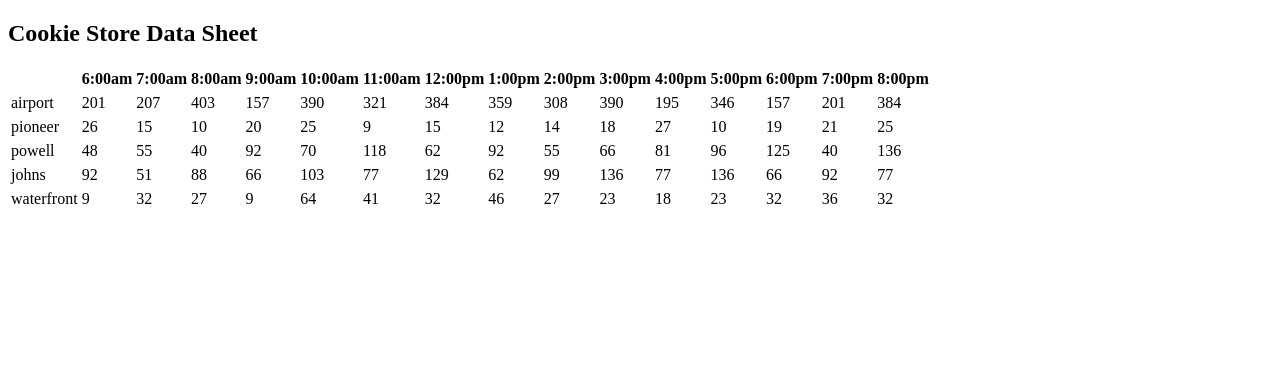
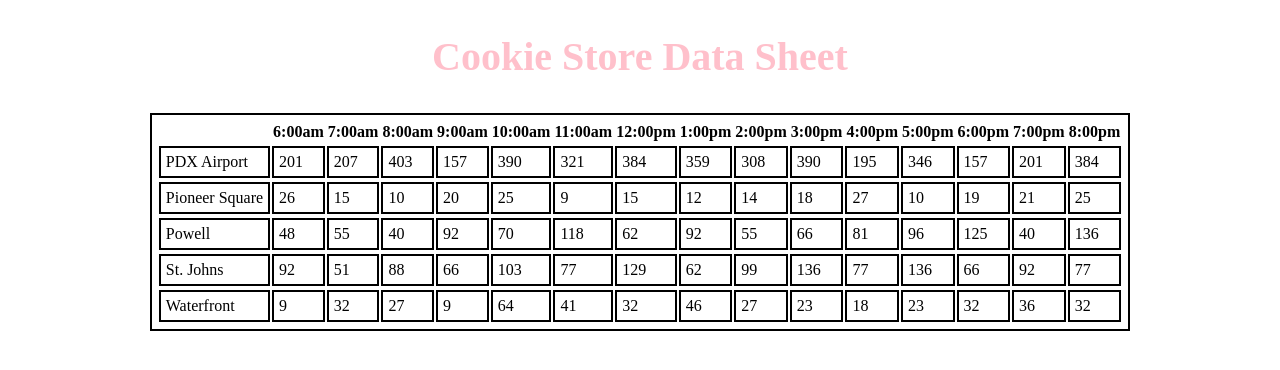
Before and after one commit to morganlacouture/Cookie-Stand, a plain HTML site: page sales.html in a window 1280 px wide. Drawn offline with Linux system fonts and the light colour scheme.

Commit message:
added css borders to table and centered/colored

```diff
--- a/app.js
+++ b/app.js
@@ -54,8 +54,8 @@ Store.prototype.addToDom = function () {
     }
 
 }
-var pdxAirport = new Store('airport', 23, 65, 6.3);
-var pioneer = new Store('pioneer', 3, 24, 1.2);
-var powell = new Store('powell', 11, 38, 3.7);
-var john = new Store('johns', 11, 38, 3.7);
-var waterfront = new Store('waterfront', 2, 16, 4.6);
+var pdxAirport = new Store(' PDX Airport', 23, 65, 6.3);
+var pioneer = new Store('Pioneer Square', 3, 24, 1.2);
+var powell = new Store('Powell', 11, 38, 3.7);
+var john = new Store('St. Johns', 11, 38, 3.7);
+var waterfront = new Store('Waterfront', 2, 16, 4.6);
--- a/sales.html
+++ b/sales.html
@@ -1,6 +1,16 @@
 <!DOCTYPE html>
     <html>
+        <link rel= 'stylesheet'  type = 'text/css' href = 'style.css'>
         <header></header>
+
+
+        <!-- <style>
+                table, td, tr {
+                        border: solid 1 px grey;
+                        padding: 5px;
+
+                }
+</style> -->
 
         <body>
 
--- /dev/null
+++ b/style.css
@@ -0,0 +1,12 @@
+table, td, tr {
+    border: 2px solid black;
+    padding: 5px;
+    margin: 0 auto;
+}
+
+h1 {
+    color: pink;
+    text-align: center;
+    font-size: 30pt;
+
+}
```
